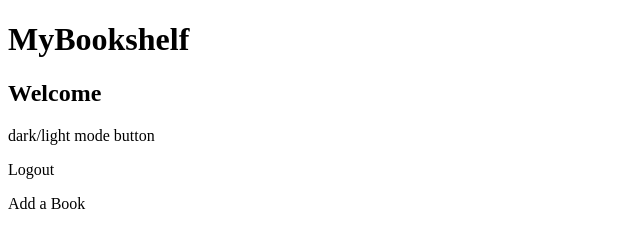
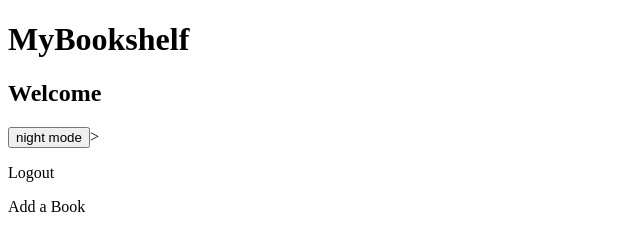
Before and after one commit to Theresa1897/MyBookshelf, a Python web app: template flask_app/templates/book_show.html in a window 1280 px wide. Shown: the top 247 px of the page, without its empty margins (0-640 px from the left). Run offline with Jinja, Linux system fonts and the light colour scheme; the template is opened without the code that fills it, so the values that code supplies are empty.

Commit message:
dark mode added and book_show

```diff
--- /dev/null
+++ b/flask_app/static/script.js
@@ -0,0 +1,4 @@
+function myFunction() {
+   var element = document.body;
+   element.classList.toggle("dark-mode");
+}
--- a/flask_app/templates/book_show.html
+++ b/flask_app/templates/book_show.html
@@ -11,7 +11,7 @@
         <header>
             <h1>MyBookshelf</h1>
             <h2>Welcome {{logged_user.first_name}}</h2>
-            <p>dark/light mode button</p>
+            <button class="light" onclick="myFunction()">night mode</button>>
             <p>Logout</p>
         </header>
         <div id="add">
```
